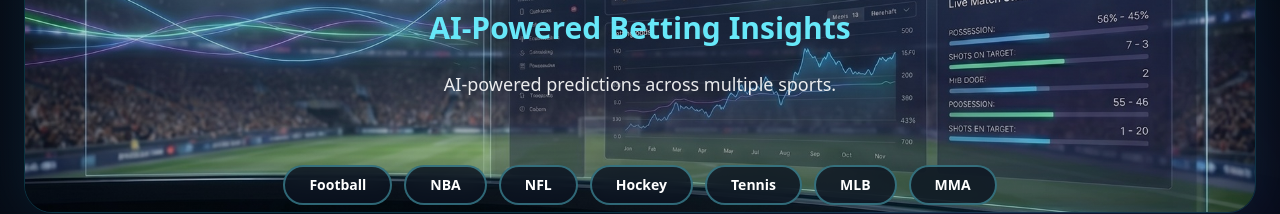
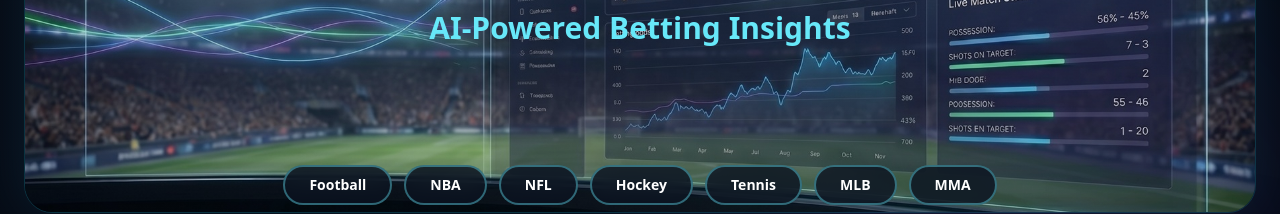
Before and after one commit to Peterson1979/ai-bet, a Next.js app: page /en in a window 1280 px wide. Shown: the part 377-591 px from the top of the page. Built offline with nearby package versions, Linux system fonts and the light colour scheme; no server answers; the database is empty.

Commit message:
Update website design

```diff
--- a/app/components/Hero.tsx
+++ b/app/components/Hero.tsx
@@ -35,10 +35,6 @@
         <h2 className="mt-4 text-xl md:text-3xl font-bold text-cyan-300">
           {t.heroSubtitle}
         </h2>
-
-        <p className="mx-auto mt-6 max-w-3xl text-sm md:text-lg text-white/90">
-          {t.heroDesc}
-        </p>
       </div>
     </section>
   );
```
